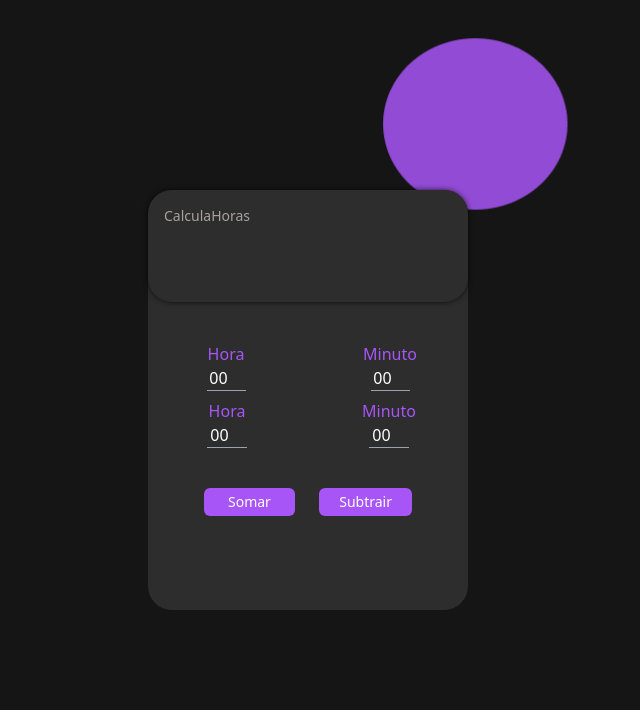
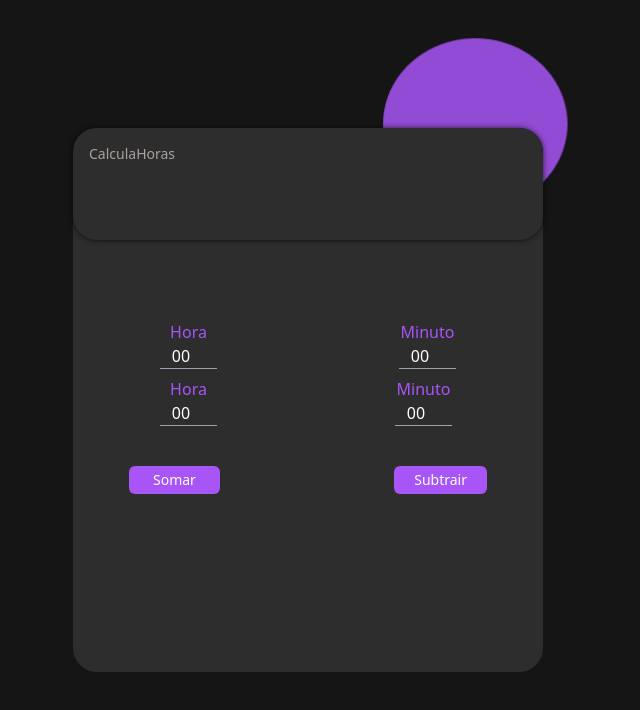
Before and after one commit to strawnico/hoursCalculator, a Next.js app: page / in a window 1280 px wide. Shown: the top 710 px of the page, without its empty margins (332-972 px from the left). Built offline with nearby package versions, Linux system fonts and the light colour scheme.

Commit message:
fixing css

```diff
--- a/src/pages/index.js
+++ b/src/pages/index.js
@@ -22,7 +22,6 @@ export default function Home() {
     }
 
     let resultado = somaHoras + "h e " + somaMinutos + "m";
-    console.log(resultado);
 
     setResultado(resultado);
 
@@ -63,9 +62,6 @@ export default function Home() {
     }
 
     let resultado = rh + "h e " + rm + "m";
-
-    console.log(resultado);
-
     setResultado(resultado);
 
     return resultado;
@@ -80,8 +76,8 @@ export default function Home() {
         <link rel="icon" href="../../assets/icone.png" />
       </Head>
       <main className="relative flex h-screen">
-        <div className=" z-10 m-auto">
-          <div className=" bg-[#2D2D2D] min-w-fit max-w-xs h-[420px] rounded-3xl">
+        <div className="flex z-10 m-auto h-full">
+          <div className="bg-[#2D2D2D] min-w-fit max-w-lg rounded-3xl my-32 lg:mx-0 mx-8">
             <div className="bg-[#2D2D2D] mb-10 shadow-3xl rounded-3xl h-28">
               <p className="text-stone-400 pl-4 pt-4 font-medium text-sm">
                 CalculaHoras
@@ -90,6 +86,7 @@ export default function Home() {
                 {resultado}
               </p>
             </div>
+            <div className="lg:mt-20">
               <div className=" font-medium  text-base text-center">
                 <div className="flex gap-2 mb-2">
                   <div>
@@ -148,6 +145,7 @@ export default function Home() {
               </div>
             </div>
           </div>
+        </div>
       </main>
     </>
   );
```
Also changed, not shown: src/styles/globals.css (line endings or trailing spaces). Lines whose indentation alone changed are shown as unchanged.
